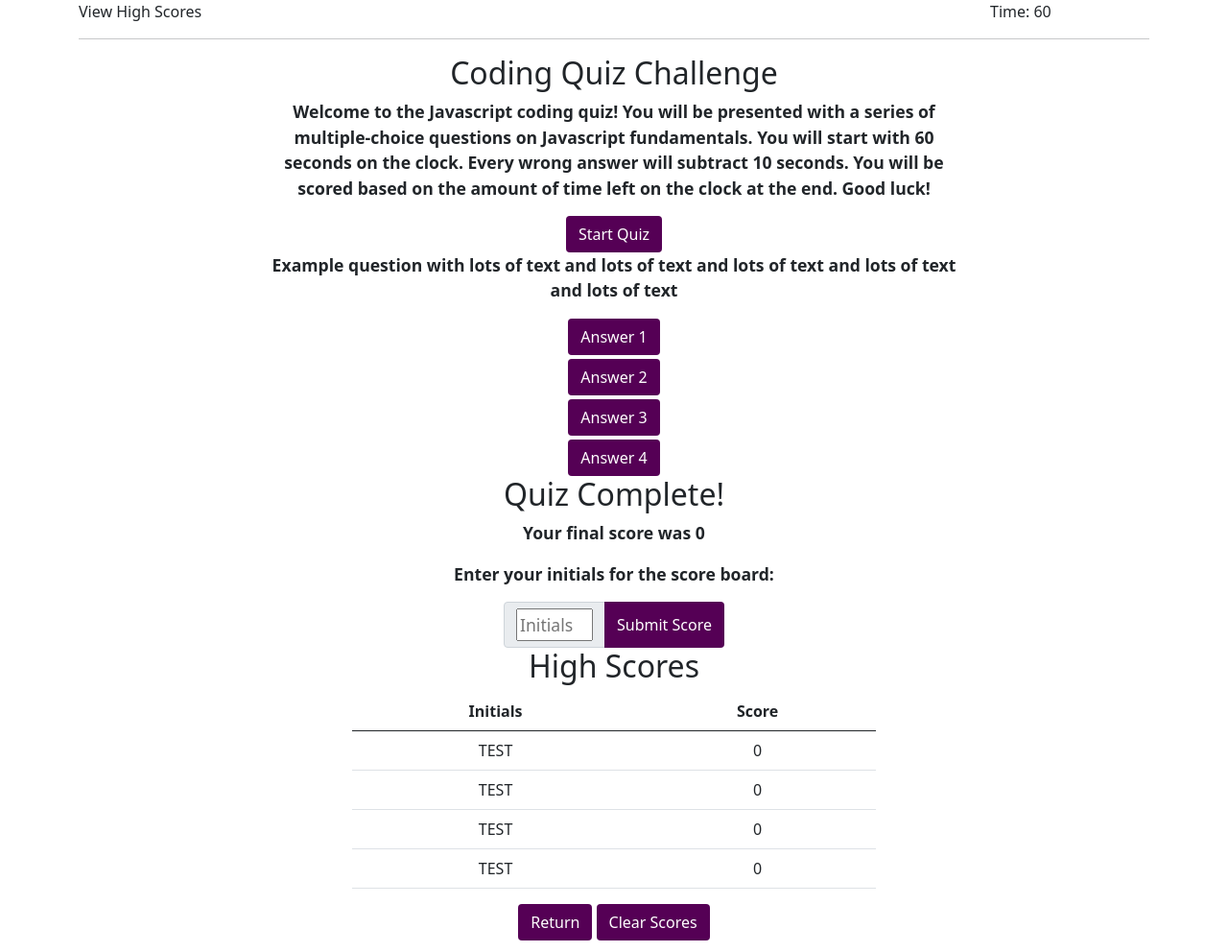
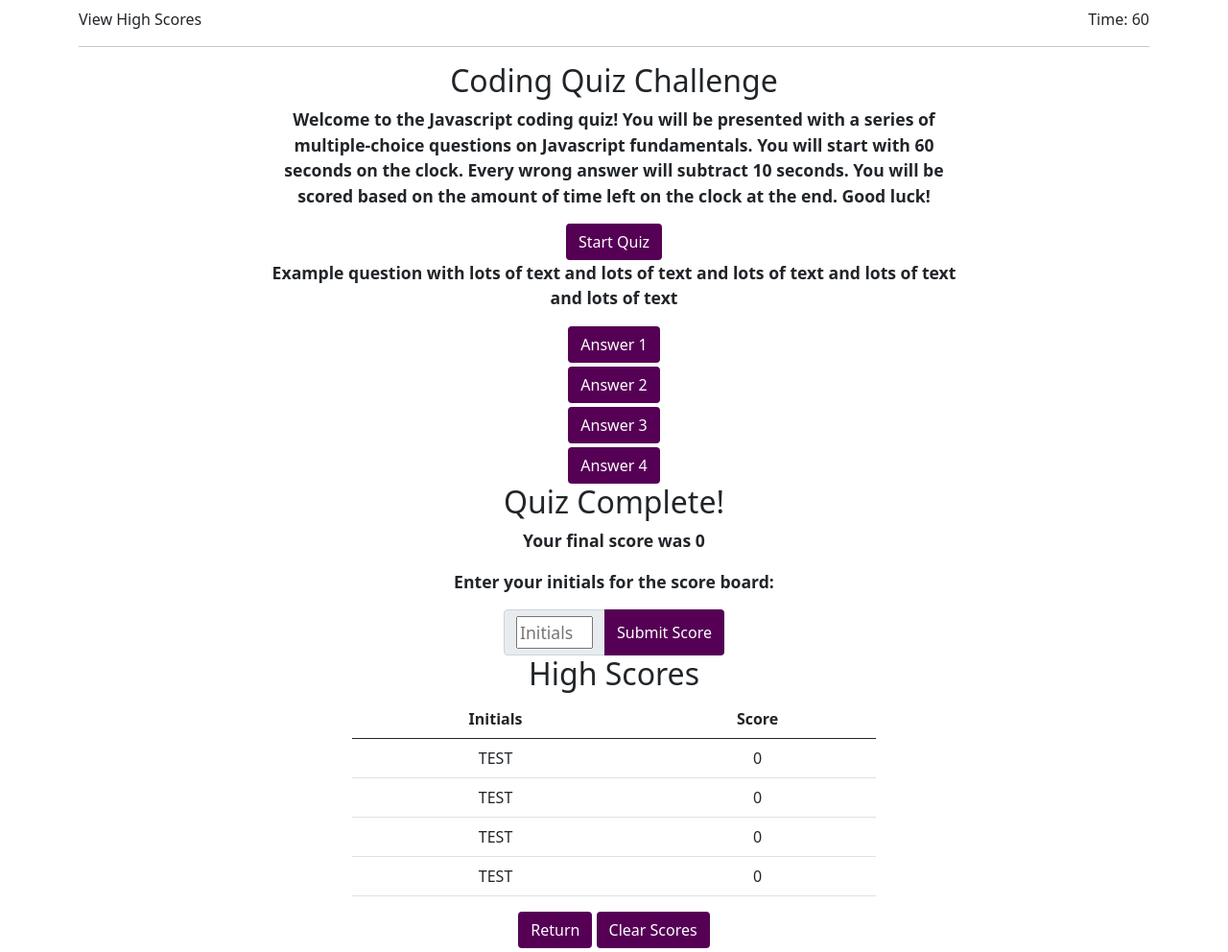
Before and after one commit to MxIllusionment/code-quiz, a plain HTML site: page index.html in a window 1280 px wide. Shown: the whole page at 96% size. Drawn offline with nearby package versions, Linux system fonts and the light colour scheme.

Commit message:
Modified header to use flex alignment

```diff
--- a/index.html
+++ b/index.html
@@ -9,13 +9,12 @@
   </head>
   <body>
     <header class="container">
-      <div class="row">
-        <div class="col-2">
+      <div class="d-flex justify-content-between">
+        <div class="mt-2">
           View High Scores
         </div>
-        <div class="col-8"></div>
-        <div class="col-2">
-          Time: 60
+        <div class="mt-2">
+          Time: <span>60</span>
         </div>
       </div>
       <hr/>
```
